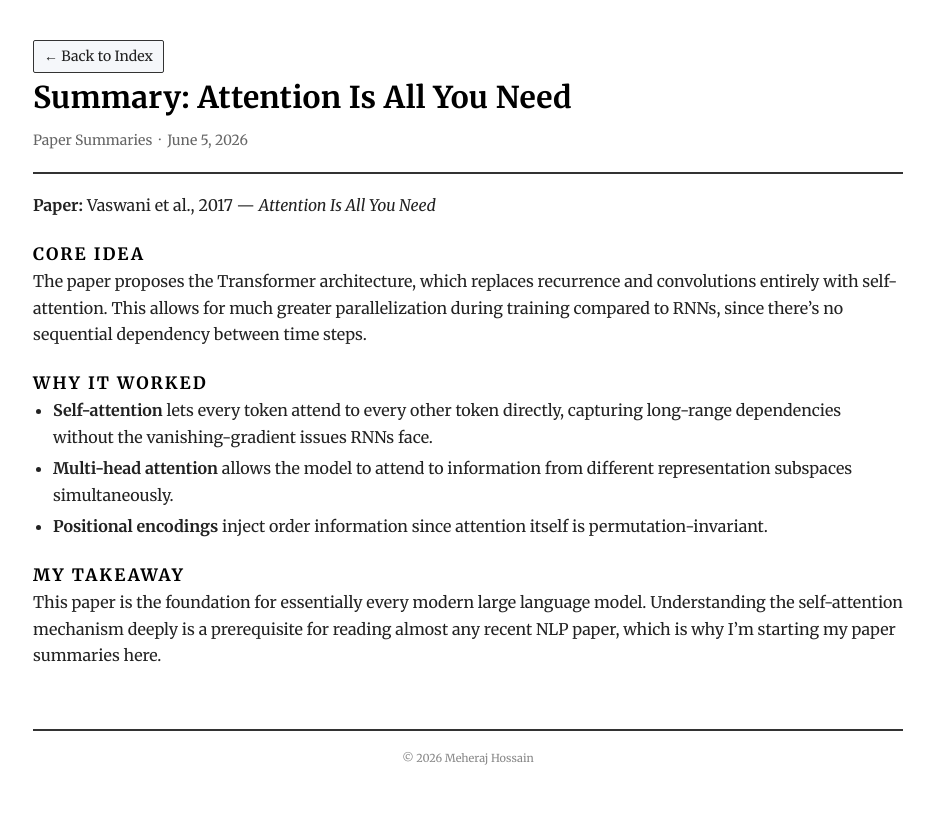
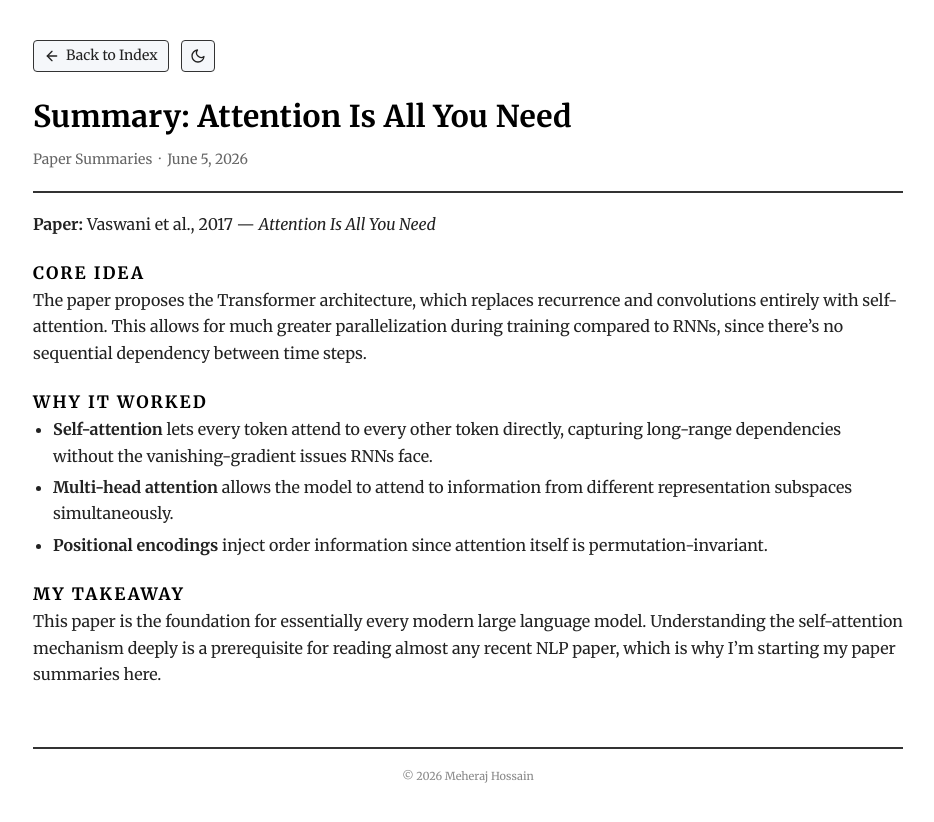
Before and after one commit to meheraj-hossain95/meheraj-hossain95.github.io, a Jekyll site: the page built from _summaries/example-summary.md, in a window 1280 px wide. Shown: the top 822 px of the page, without its empty margins (172-1106 px from the left). Built offline with Jekyll 4.4.1, drawn with Linux system fonts in a browser that asks for light colours.

Commit message:
new_changes

```diff
--- a/_includes/style.html
+++ b/_includes/style.html
@@ -77,25 +77,51 @@ a:hover{text-decoration:underline;color:var(--link-hover)}
 footer{margin-top:60px;border-top:2px solid var(--border-thick);padding:18px 0 6px;font-size:12px;color:var(--muted-text);text-align:center}
 footer .footer-meta{color:var(--subtle-text);font-size:11px}
 
-/* Old-School Button Styles */
-.back-link {
+/* Button Styles */
+.back-link,
+.theme-toggle-btn {
   display: inline-flex;
   align-items: center;
   gap: 6px;
-  padding: 4px 10px;
+  height: 32px;
+  padding: 0 10px;
   font-family: inherit;
   font-size: 14px;
   color: var(--text-color);
   background-color: var(--btn-bg);
   border: 1px solid var(--border-thick);
-  border-radius: 2px;
+  border-radius: 4px;
+  text-decoration: none;
+  cursor: pointer;
+  user-select: none;
+  transition: background-color 0.15s ease, color 0.15s ease, border-color 0.15s ease;
+}
+
+.back-link:hover,
+.theme-toggle-btn:hover {
+  background-color: var(--code-inline-bg);
+  color: var(--link-color);
+  border-color: var(--link-color);
   text-decoration: none;
 }
 
-.back-link:hover {
-  background-color: var(--code-inline-bg);
-  color: var(--link-color);
-  text-decoration: underline;
+.back-link svg,
+.theme-toggle-btn svg {
+  display: block;
+  flex-shrink: 0;
+}
+
+.theme-toggle-btn {
+  justify-content: center;
+  padding: 0 8px;
+}
+
+.page-header-row {
+  display: flex;
+  align-items: center;
+  justify-content: flex-start;
+  gap: 12px;
+  margin-bottom: 20px;
 }
 
 /* Accordion (Table of Contents page) */
@@ -109,34 +135,6 @@ footer .footer-meta{color:var(--subtle-text);font-size:11px}
 .accordion-list .article-title{font-size:16px;font-weight:700;display:block}
 .accordion-list .article-desc{font-size:14px;color:var(--muted-text);margin-top:2px}
 .accordion-empty{font-size:15px;color:var(--muted-text);padding:0 0 18px 4px;margin:0}
-
-/* Theme Toggle Icon Button (Old-School style, icon only) */
-.theme-toggle-btn {
-  display: inline-flex;
-  align-items: center;
-  justify-content: center;
-  padding: 4px 8px;
-  font-family: inherit;
-  font-size: 16px;
-  color: var(--text-color);
-  background-color: var(--btn-bg);
-  border: 1px solid var(--border-thick);
-  border-radius: 2px;
-  cursor: pointer;
-  user-select: none;
-}
-
-.theme-toggle-btn:hover {
-  background-color: var(--code-inline-bg);
-}
-
-.page-header-row {
-  display: flex;
-  align-items: center;
-  justify-content: space-between;
-  gap: 16px;
-  margin-bottom: 20px;
-}
 
 /* Article page */
 .article-meta{font-size:14px;color:var(--muted-text);margin:0 0 20px}
--- a/_layouts/article.html
+++ b/_layouts/article.html
@@ -6,12 +6,31 @@
   <meta name="viewport" content="width=device-width, initial-scale=1.0" />
   <title>{{ page.title }} | Meheraj Hossain</title>
   {% include style.html %}
+  <script>
+    // Initialize theme before render to prevent flash
+    (function() {
+      const savedTheme = localStorage.getItem('index-theme');
+      if (savedTheme === 'dark' || (!savedTheme && window.matchMedia('(prefers-color-scheme: dark)').matches)) {
+        document.documentElement.setAttribute('data-theme', 'dark');
+      } else {
+        document.documentElement.setAttribute('data-theme', 'light');
+      }
+    })();
+  </script>
 </head>
 
 <body>
   <div id="wrapper">
 
-    <a class="back-link" href="/index/">&larr; Back to Index</a>
+    <div class="page-header-row">
+      <a class="back-link" href="/index/">
+        <svg width="16" height="16" viewBox="0 0 24 24" fill="none" stroke="currentColor" stroke-width="2" stroke-linecap="round" stroke-linejoin="round"><line x1="19" y1="12" x2="5" y2="12"></line><polyline points="12 19 5 12 12 5"></polyline></svg>
+        <span>Back to Index</span>
+      </a>
+      <button id="themeToggleBtn" class="theme-toggle-btn" aria-label="Toggle theme" title="Toggle dark/light mode">
+        <span id="themeToggleIcon" style="display: flex; align-items: center;"></span>
+      </button>
+    </div>
 
     <h1 class="page-title">{{ page.title }}</h1>
     <p class="article-meta">
@@ -32,6 +51,33 @@
 
   <script>
     document.addEventListener('DOMContentLoaded', function () {
+      const toggleBtn = document.getElementById('themeToggleBtn');
+      const toggleIcon = document.getElementById('themeToggleIcon');
+      const moonIcon = `<svg width="16" height="16" viewBox="0 0 24 24" fill="none" stroke="currentColor" stroke-width="2" stroke-linecap="round" stroke-linejoin="round"><path d="M21 12.79A9 9 0 1 1 11.21 3 7 7 0 0 0 21 12.79z"></path></svg>`;
+      const sunIcon = `<svg width="16" height="16" viewBox="0 0 24 24" fill="none" stroke="currentColor" stroke-width="2" stroke-linecap="round" stroke-linejoin="round"><circle cx="12" cy="12" r="5"></circle><line x1="12" y1="1" x2="12" y2="3"></line><line x1="12" y1="21" x2="12" y2="23"></line><line x1="4.22" y1="4.22" x2="5.64" y2="5.64"></line><line x1="18.36" y1="18.36" x2="19.78" y2="19.78"></line><line x1="1" y1="12" x2="3" y2="12"></line><line x1="21" y1="12" x2="23" y2="12"></line><line x1="4.22" y1="19.78" x2="5.64" y2="18.36"></line><line x1="18.36" y1="5.64" x2="19.78" y2="4.22"></line></svg>`;
+
+      function updateUI() {
+        const isDark = document.documentElement.getAttribute('data-theme') === 'dark';
+        if (toggleIcon) {
+          toggleIcon.innerHTML = isDark ? sunIcon : moonIcon;
+        }
+        if (toggleBtn) {
+          toggleBtn.setAttribute('title', isDark ? 'Switch to Light Mode' : 'Switch to Dark Mode');
+        }
+      }
+
+      updateUI();
+
+      if (toggleBtn) {
+        toggleBtn.addEventListener('click', function () {
+          const currentTheme = document.documentElement.getAttribute('data-theme');
+          const newTheme = currentTheme === 'dark' ? 'light' : 'dark';
+          document.documentElement.setAttribute('data-theme', newTheme);
+          localStorage.setItem('index-theme', newTheme);
+          updateUI();
+        });
+      }
+
       var article = document.querySelector('.article-body');
       if (!article) return;
 
```
Also changed, not shown: index-notes.html (+8 -3 lines), index.html (+45 -20 lines).
